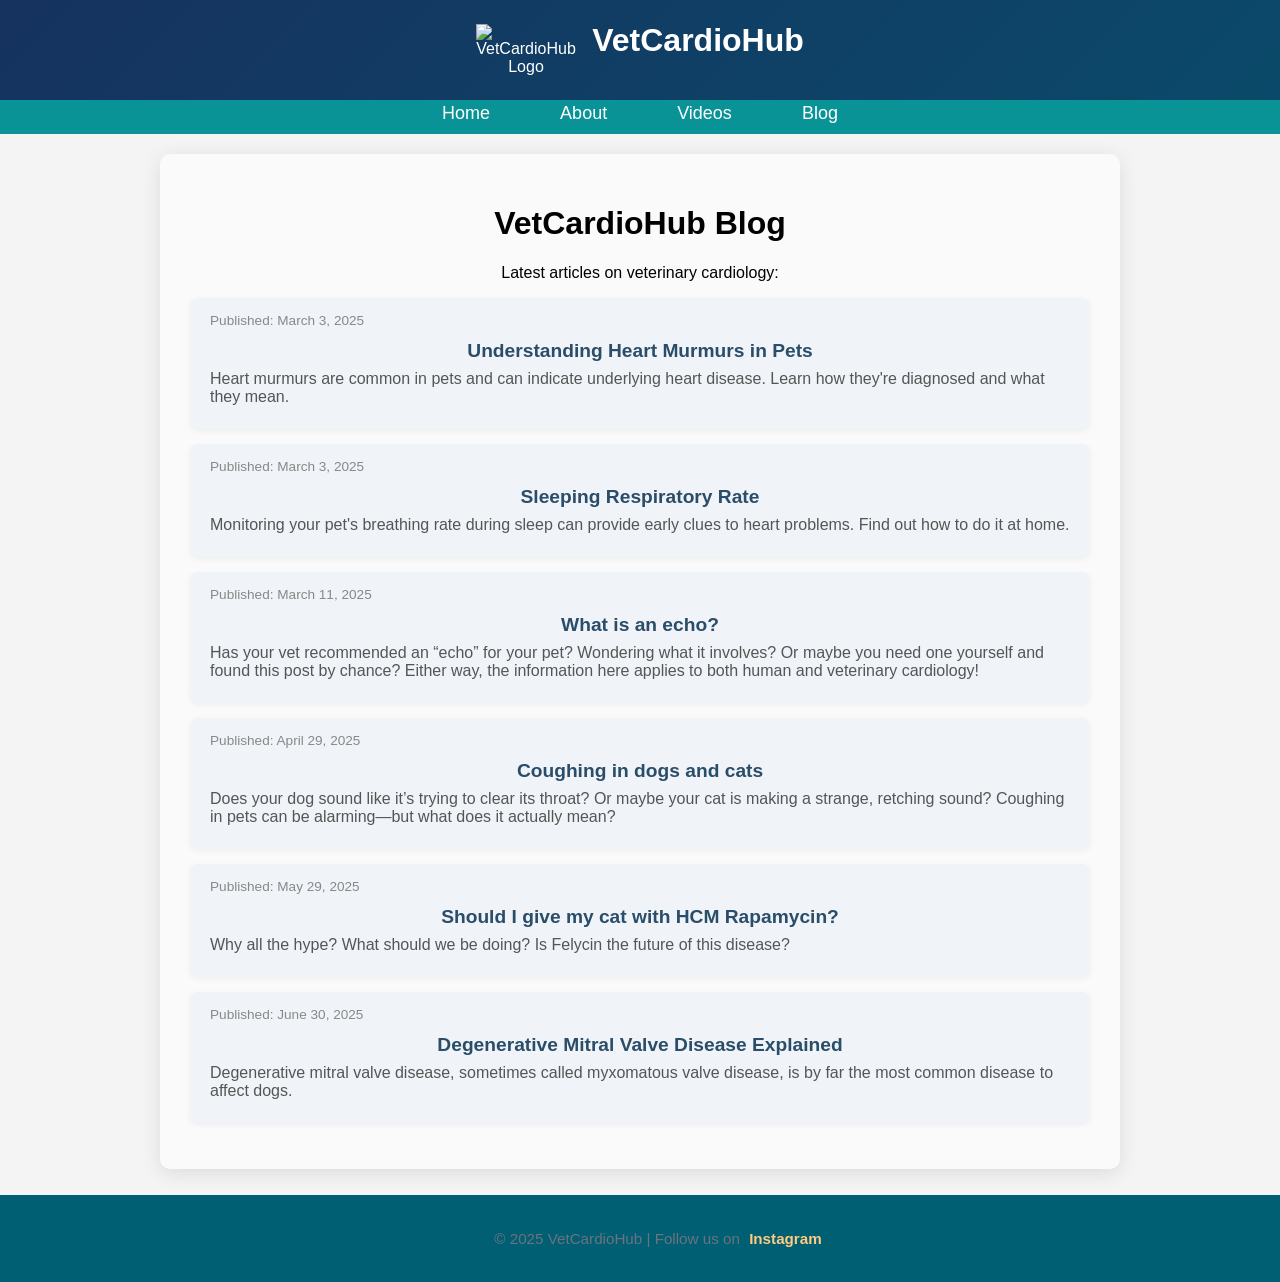
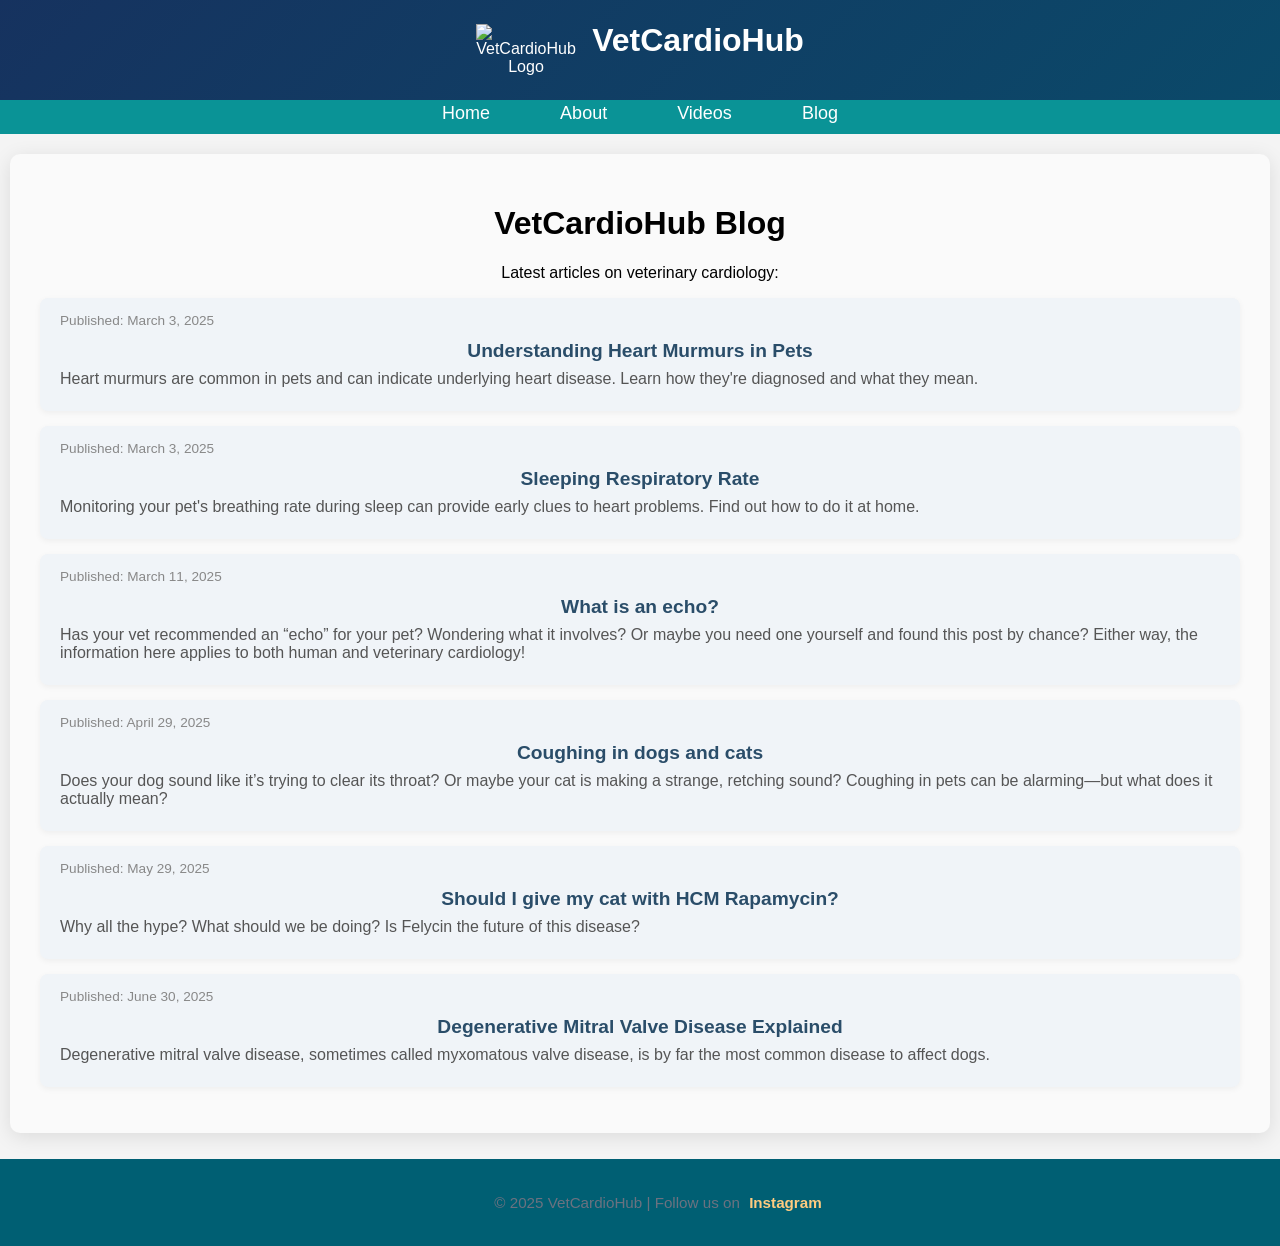

tweaks to main and aside

--- a/styles.css
+++ b/styles.css
@@ -111,7 +111,7 @@ html, body {
 
 .content {
     padding: 30px; /* Adds more padding inside the content area */
-    max-width: 900px; /* Expands the width for larger screens */
+    max-width: 1200px; /* Expands the width for larger screens */
     margin: 20px auto; /* Centers content and adds top/bottom margin */
     background: #fafafa;
     box-shadow: 0 4px 20px rgba(0, 0, 0, 0.1); /* Slightly softer shadow for depth */
@@ -648,8 +648,9 @@ table ul li::before {
 
 
 main {
-    flex: 1; /* Pushes the footer down */
+    flex: 1;
     min-height: 50vh;
+    min-width: 0;
 }
 
 footer {
